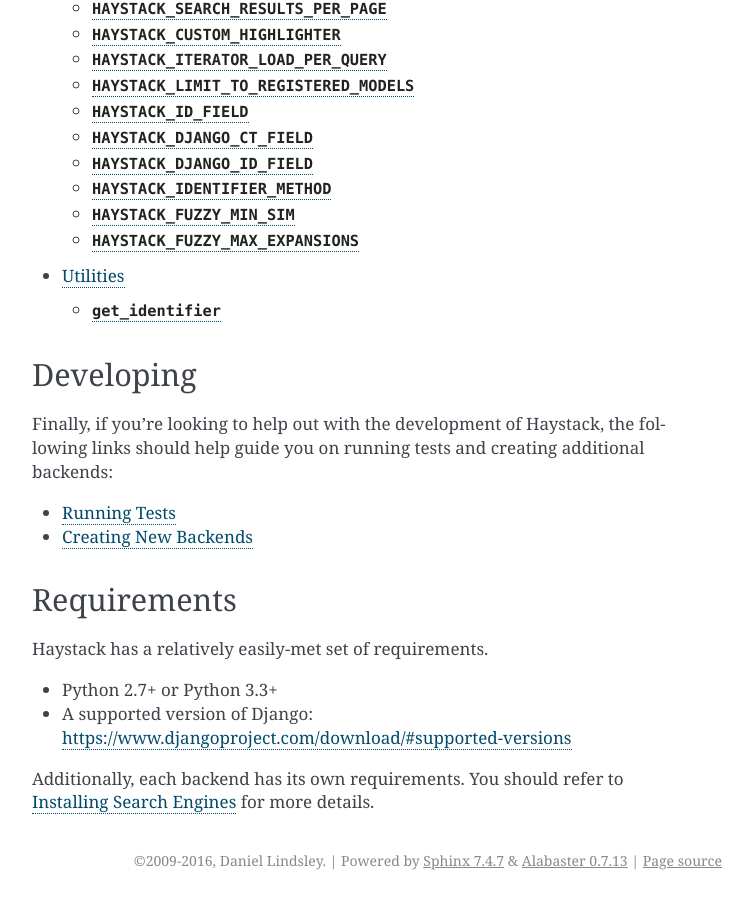
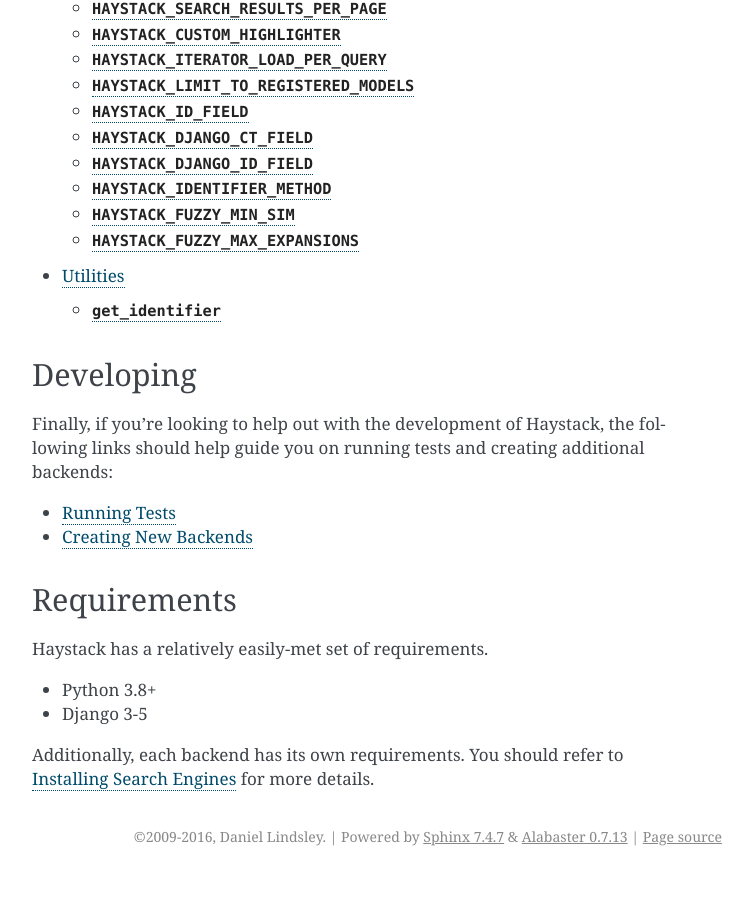
Before and after one commit to django-haystack/django-haystack, a Sphinx documentation site: the page built from docs/index.rst, in a window 1280 px wide and 900 px high, scrolled down 3274 px. Shown: the whole window, without its empty margins (388-1141 px from the left). Built offline with Sphinx 7.4.7, drawn with Linux system fonts in a browser that asks for light colours; after the commit the page ends 4150 px from its top, so only the background shows below that.

Commit message:
Basic doc updates

```diff
--- a/docs/index.rst
+++ b/docs/index.rst
@@ -116,8 +116,8 @@
 
 Haystack has a relatively easily-met set of requirements.
 
-* Python 2.7+ or Python 3.3+
-* A supported version of Django: https://www.djangoproject.com/download/#supported-versions
+* Python 3.8+
+* Django 3-5
 
 Additionally, each backend has its own requirements. You should refer to
 :doc:`installing_search_engines` for more details.
```
Also changed, not shown: README.rst (+4 -15 lines).
